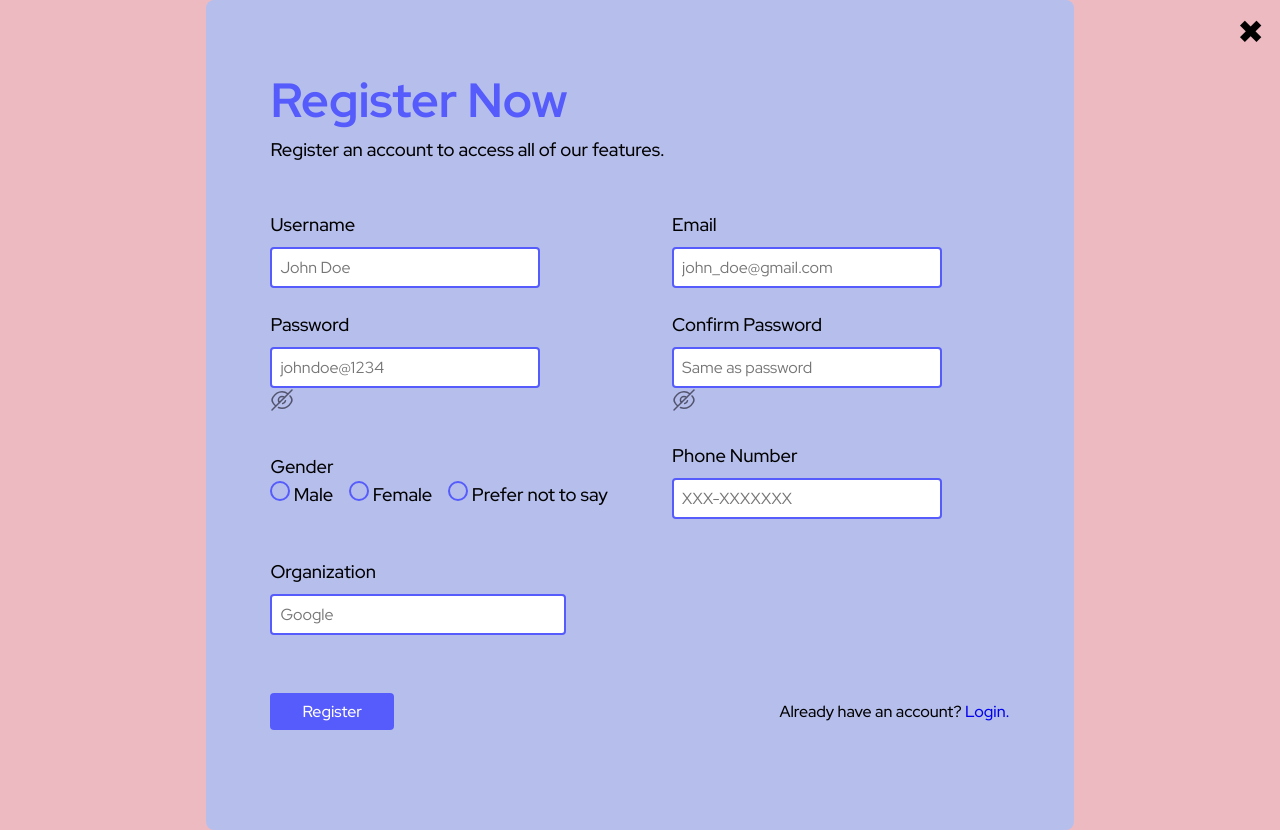
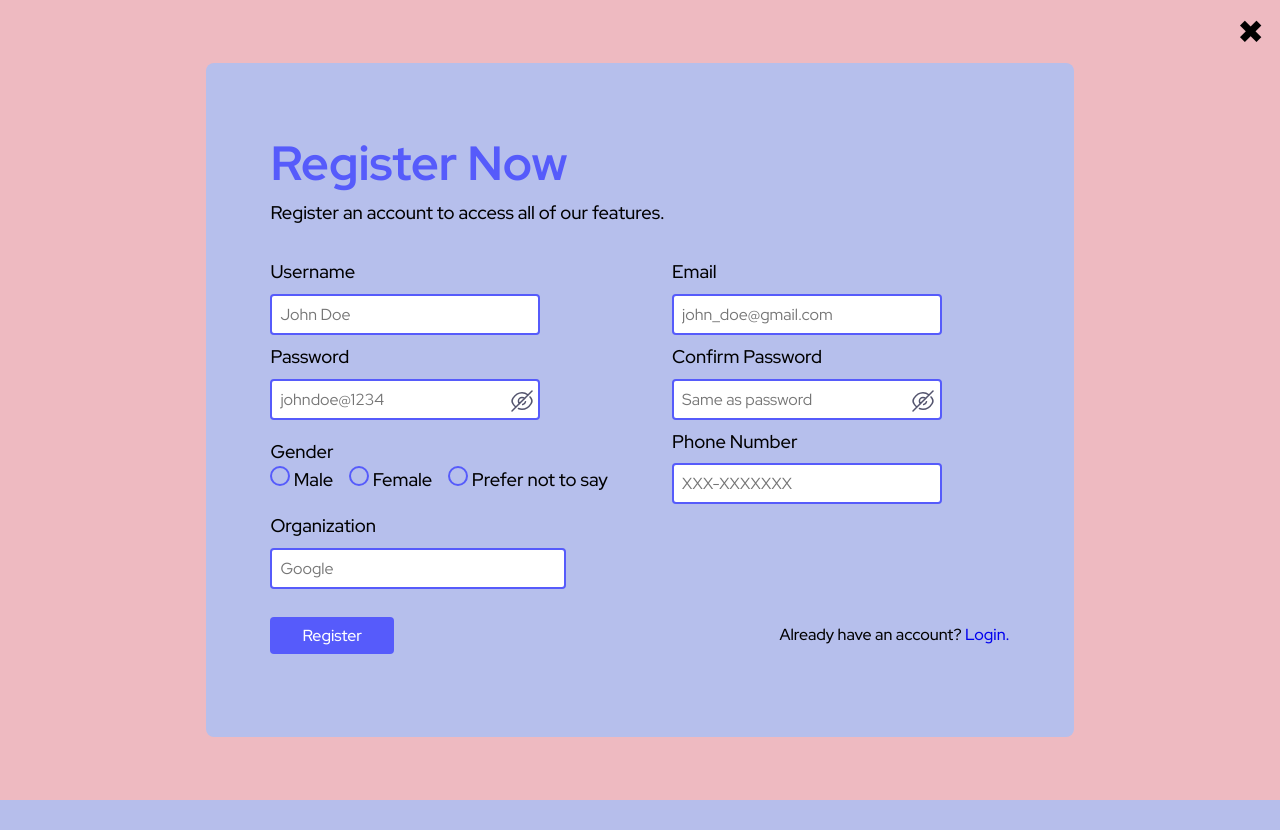
Before and after one commit to Arisch24/PortfolioMe, a Flask app: page /register in a window 1280 px wide. After the commit the page ends 800 px from the top, so only its background shows below. Run offline with Flask 2, Linux system fonts and the light colour scheme; some libraries are stand-ins or nearby versions.

Commit message:
Basic style for toggle password

```diff
--- a/PortfolioMe/static/css/layout/base_form.css
+++ b/PortfolioMe/static/css/layout/base_form.css
@@ -52,3 +52,11 @@ input[type='submit'] {
 a:hover {
     text-decoration: underline;
 }
+
+/* For toggle password functionality in forms */
+.toggle-password {
+    position: absolute;
+    width: 24px;
+    height: 24px;
+    cursor: pointer;
+}
```
